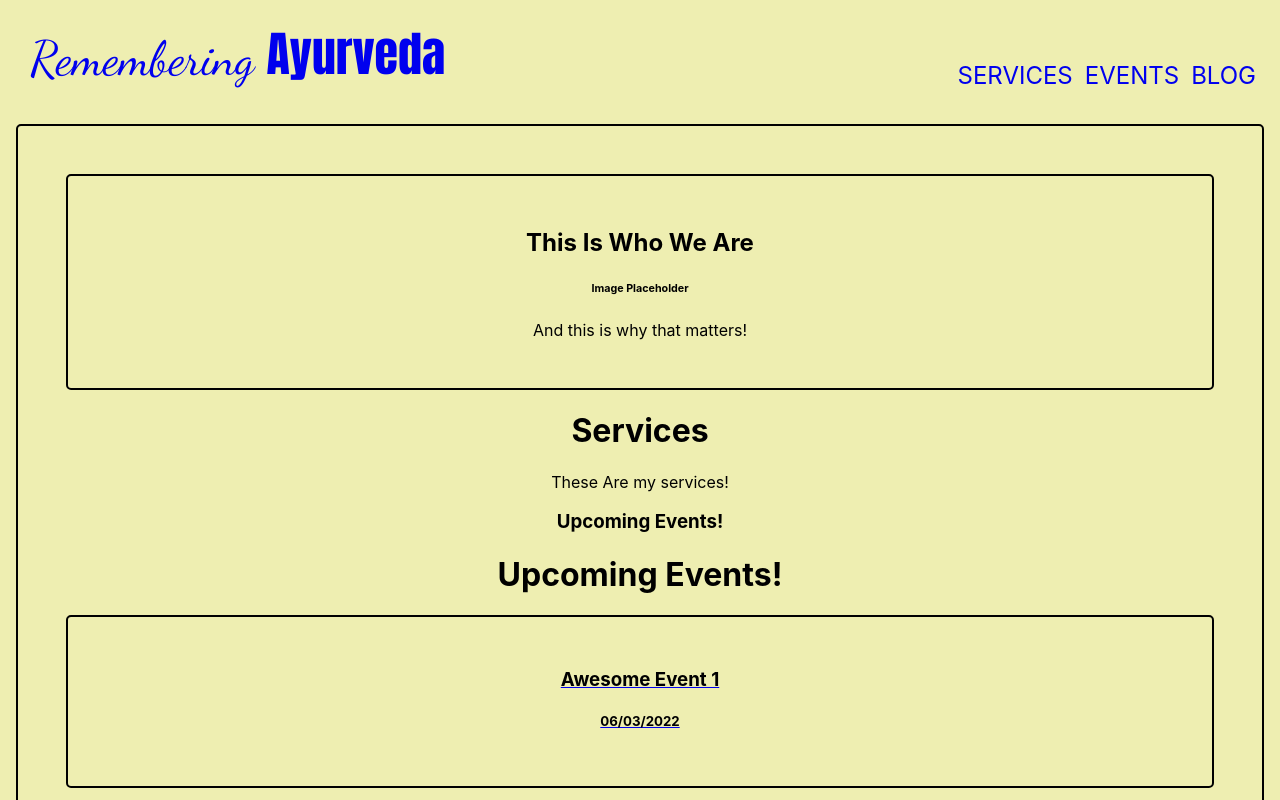
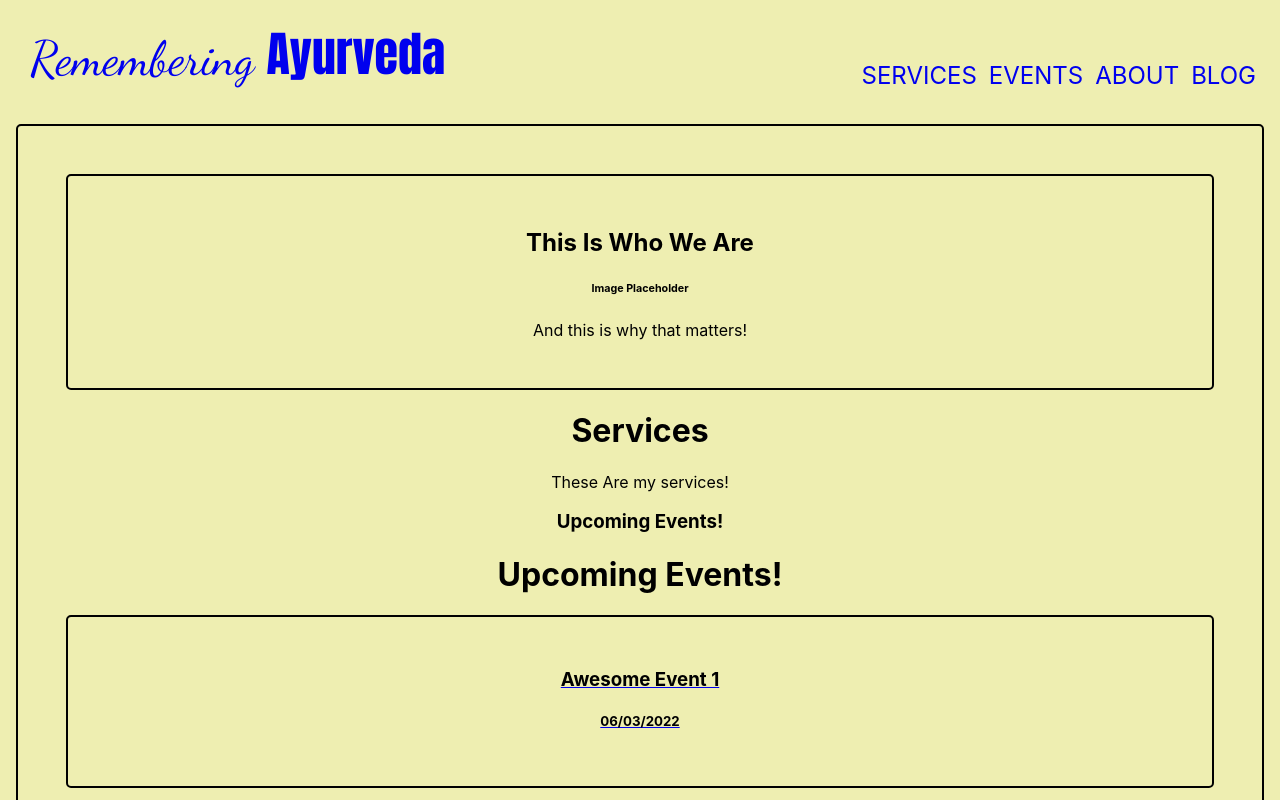
Before and after one commit to CoffeeJitterz/remeberingayurveda, a React (Create React App) app in the folder client/: page / in a window 1280 px wide. Shown: the top 800 px of the page. Built offline with nearby package versions, Linux system fonts and the light colour scheme.

Commit message:
About page added

```diff
--- a/client/src/App.css
+++ b/client/src/App.css
@@ -30,7 +30,7 @@
   font-size: xxx-large;
   font-family: 'Anton';
 }
-.events_blog {
+.events_blog_about {
   text-decoration: none;
   margin: .25em;
 }
--- a/client/src/App.js
+++ b/client/src/App.js
@@ -2,6 +2,7 @@ import {BrowserRouter as Router, Route, Routes} from 'react-router-dom'
 import Home from './pages/Home'
 import Services from './components/Services';
 import Events from './pages/Events';
+import About from './components/About'
 import Blog from './pages/Blog';
 import Control from './components/Control';
 import EventPanel from './components/EventPanel';
@@ -41,6 +42,7 @@ function App() {
         <Route exact path='/' element={<Home />} />
         <Route path='/services' element={<Services />}/>
         <Route path='/events' element={<Events />} />
+        <Route path='/about' element={<About />}/>
         <Route path='/blog' element={<Blog />}/>
         <Route path='/control' element={<Control />} />
         <Route path='/eventpanel' element={<EventPanel />} />
--- a/client/src/shared/Header.jsx
+++ b/client/src/shared/Header.jsx
@@ -12,13 +12,16 @@ export default function Header() {
             </NavLink >
         </div>
         <div>
-        <NavLink to='/services' className='events_blog'>
+        <NavLink to='/services' className='events_blog_about'>
             SERVICES
         </NavLink>
-        <NavLink to='/events' className='events_blog'>
+        <NavLink to='/events' className='events_blog_about'>
             EVENTS
         </NavLink>
-        <NavLink to='/blog' className='events_blog'>
+        <NavLink to='/about' className='events_blog_about'>
+            ABOUT
+        </NavLink>
+        <NavLink to='/blog' className='events_blog_about'>
             BLOG
         </NavLink>
         </div>
```
